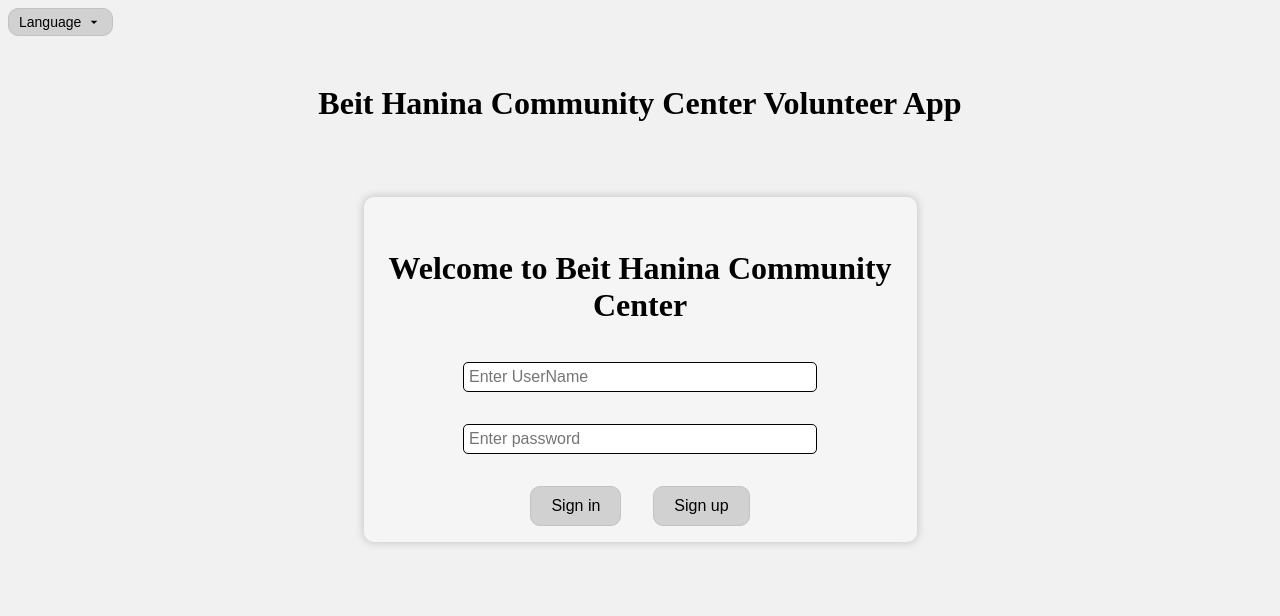
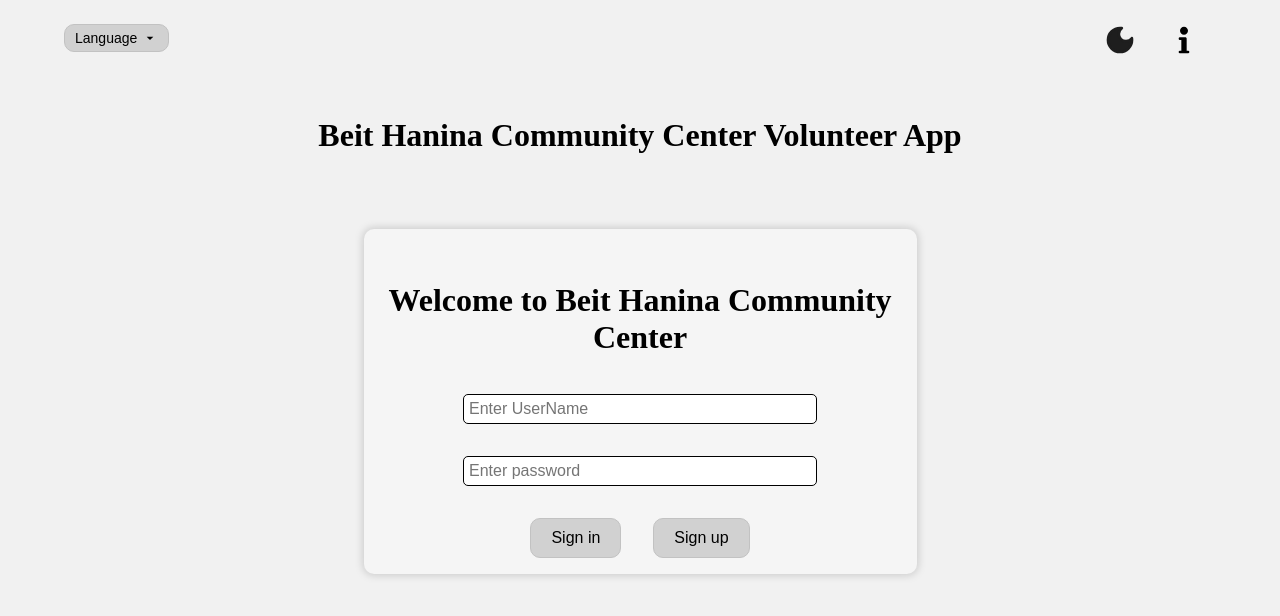
Before and after one commit to mohammadabk2/Beit-Hanina-Community-Center-Vol-App, a React (Create React App) app in the folder client/: page / in a window 1280 px wide. Shown: the top 616 px of the page. Built offline with nearby package versions, Linux system fonts and the light colour scheme.

Commit message:
edits navigation bar to be more dynamic, adds nav bar to landing page.

```diff
--- a/client/src/App.js
+++ b/client/src/App.js
@@ -5,8 +5,7 @@ import { useNavigate } from "react-router-dom";
 // import components here
 import DynamicInput from "./components/InputComponent";
 import DynamicButton from "./components/ButtonComponent";
-import DropDownMenu from "./components/DropDownMenu";
-import { useLnOptions } from "./config/Language";
+import NavigationBar from "./components/NavigationBar";
 
 function App() {
   const [username, setUserName] = useState("");
@@ -36,16 +35,11 @@ function App() {
     navigate("/sign-up");
   };
 
-  const lnOptions = useLnOptions();
   const { t } = useTranslation("app");
 
   return (
     <div className="app flex-box flex-column">
-      <DropDownMenu
-        className="language-button"
-        text={t("ln")}
-        options={lnOptions}
-      />
+      <NavigationBar dontShowPageButtons={true} />
       <header className="app-header">
         <h1>{t("name")}</h1>
       </header>
--- a/client/src/components/NavigationBar.js
+++ b/client/src/components/NavigationBar.js
@@ -1,11 +1,11 @@
 import React from "react";
 import { useTranslation } from "react-i18next";
 import { useNavigate } from "react-router-dom";
+import PropTypes from "prop-types";
 
 import DropDownMenu from "./DropDownMenu";
 import { useLnOptions } from "../config/Language";
 import { useColorOptions } from "../config/Colors";
-// import InputComponent from "./InputComponent"
 
 import modeIconDark from "../icons/light/mode_icon.svg";
 import settingsIconLight from "../icons/light/settings_icon.svg";
@@ -19,7 +19,7 @@ import profileIconDark from "../icons/dark/profile_icon.svg";
 import homeIconDark from "../icons/dark/home_icon.svg";
 import aboutIconDark from "../icons/dark/about_icon.svg";
 
-const NavigationBar = () => {
+const NavigationBar = ({ dontShowPageButtons }) => {
   const navigate = useNavigate();
 
   const { t } = useTranslation("app");
@@ -58,7 +58,6 @@ const NavigationBar = () => {
         options={lnOptions}
       />
       <div onClick={handleModeChange}>
-        {/* <div> */}
         <img
           className="navigation-button-image"
           src={isLightMode ? modeIconDark : modeIconLight}
@@ -66,6 +65,8 @@ const NavigationBar = () => {
         />
       </div>
 
+      {!dontShowPageButtons && (
+        <>
           <div onClick={goToHome}>
             <img
               className="navigation-button-image"
@@ -76,7 +77,6 @@ const NavigationBar = () => {
           <div onClick={goToPersonalArea}>
             <img
               className="navigation-button-image"
-          // src={profileIconLight}
               src={isLightMode ? profileIconLight : profileIconDark}
               alt="Profile icon"
             />
@@ -84,23 +84,26 @@ const NavigationBar = () => {
           <div onClick={goToSettings}>
             <img
               className="navigation-button-image"
-          // src={settingsIconLight}
               src={isLightMode ? settingsIconLight : settingsIconDark}
               alt="Settings icon"
             />
           </div>
+        </>
+      )}
+
       <div onClick={goToAbout}>
         <img
           className="navigation-button-image"
-          // src={aboutIconLight}
           src={isLightMode ? aboutIconLight : aboutIconDark}
           alt="About icon"
         />
       </div>
-
-      {/* <InputComponent className="input"/> */}
     </div>
   );
 };
 
+NavigationBar.propTypes = {
+  dontShowPageButtons: PropTypes.bool,
+};
+
 export default NavigationBar;
--- a/client/src/pages/HomePage/HomeVolunteer.js
+++ b/client/src/pages/HomePage/HomeVolunteer.js
@@ -65,9 +65,7 @@ function HomeVolunteer() {
           </div>
           <div className="line-break"></div>
         </div>
-        <div className="bottom-scroll-box1">
-          {renderEventItems(events)}
-        </div>
+        <div className="bottom-scroll-box1">{renderEventItems(events)}</div>
       </div>
     </div>
   );
```
Lines whose indentation alone changed are shown as unchanged.
